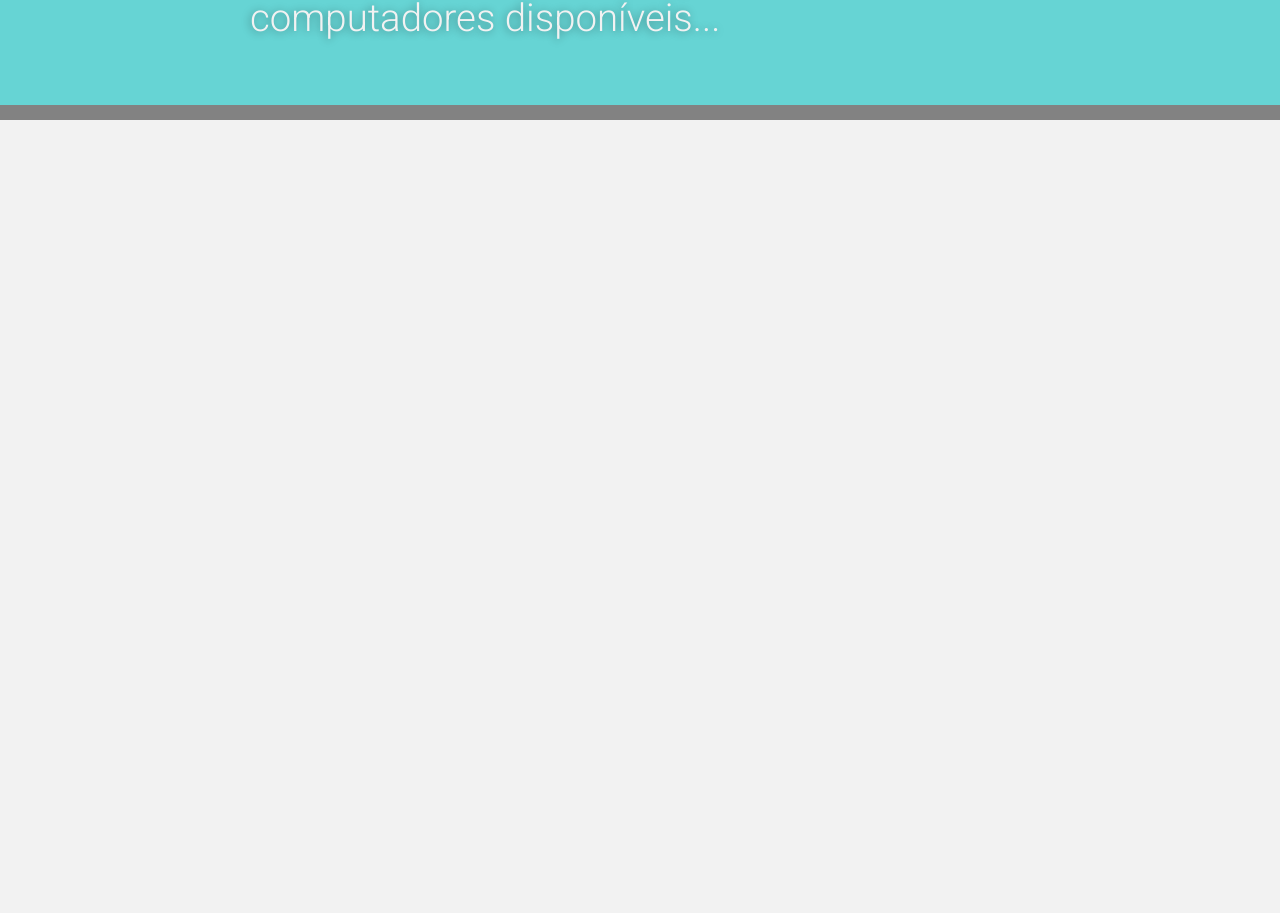
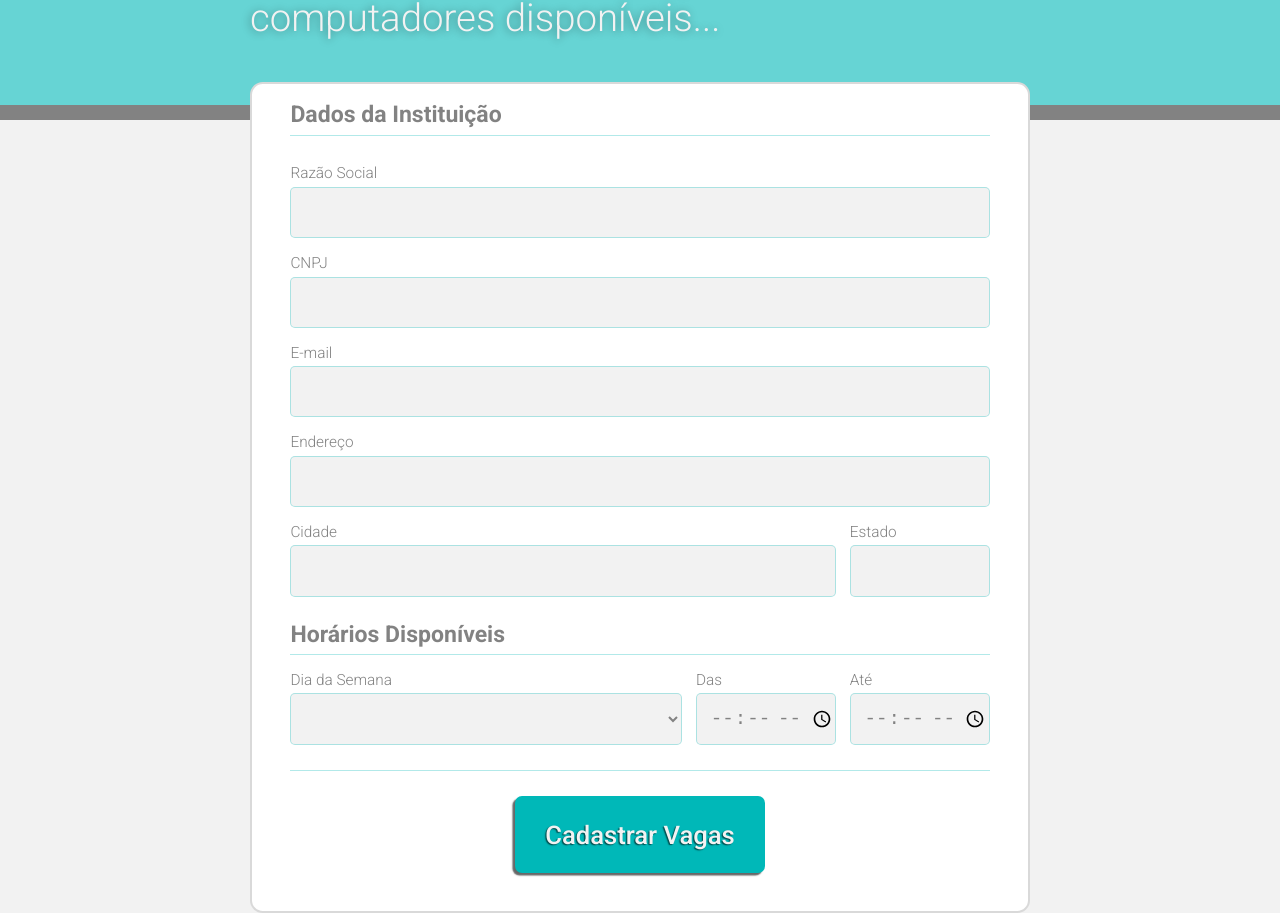
Before and after one commit to KaliloTeixeira/connectlab-frontend, a React (Create React App) app: page /school in a window 1280 px wide. Shown: the part 120-1033 px from the top of the page. Before the commit the page ends 800 px from the top, so only its background shows below. Built offline with nearby package versions, Linux system fonts and the light colour scheme.

Commit message:
feat/ Create School forms and styles

```diff
--- a/src/pages/school/index.js
+++ b/src/pages/school/index.js
@@ -6,12 +6,90 @@ import Header from '../../components/Header';
 
 const title = "Cadastre os horários e a quantidade de computadores disponíveis...";
 
+const weekdays = [
+    "Domingo",
+    "Segunda-feira",
+    "Terça-feira",
+    "Quarta-feira",
+    "Quinta-feira",
+    "Sexta-feira",
+    "Sábado"
+];
 
 export default class School extends React.Component {
     render() {
         return (
             <div className="school-page" >
                 <Header title={title} />
+                <div className="school-forms-container">
+                    <div className="school-forms-subtitle">
+                        <h1>Dados da Instituição</h1>
+                    </div>
+
+                    <div className="school-forms-section" >
+                        <div className="school-input-block">
+                            <label for="name" >Razão Social</label>
+                            <input type="text" name="name" id="name" required ></input>
+                        </div>
+                        <div className="school-input-block">
+                            <label for="cnpj" >CNPJ</label>
+                            <input type="text" name="cnpj" id="cnpj" required ></input>
+                        </div>
+                        <div className="school-input-block">
+                            <label for="email" >E-mail</label>
+                            <input type="email" name="email" id="email" required ></input>
+                        </div>
+                        <div className="school-input-block">
+                            <label for="adress" >Endereço</label>
+                            <input type="text" name="adress" id="adress" required ></input>
+                        </div>
+                        <div className="school-input-block" id="city-state-block">
+                            <div id="city">
+                                <label for="city" >Cidade</label>
+                                <input type="text" name="city" id="city" required ></input>
+                            </div>
+                            <div id="state">
+                                <label for="state" >Estado</label>
+                                <input type="text" name="state" id="state" required ></input>
+                            </div>
+                        </div>
+                    </div>
+
+                    <div className="school-forms-subtitle">
+                        <h1>Horários Disponíveis</h1>
+                    </div>
+                    <div className="school-forms-section" >
+                        <div className="lab-available">
+                            <div className="school-select-block">
+                                <label for="weekday" >Dia da Semana </label>
+                                <select name="weekday" id="weekday" placeholder="Dia da semana" onChange={this.handleWeekdayChange}>
+                                    <option value="" selected="" ></option>
+                                    {weekdays.map(weekday => (
+                                        <option value={weekdays.indexOf(weekday)}>
+                                            {weekday}
+                                        </option>
+                                    ))}
+                                </select>
+                            </div>
+
+                            <div className="lab-input-block">
+                                <label for="time-from">Das </label>
+                                <input type="time" name="time-from" id="time-from" min="0" max="24" placeholder="horário" onChange={this.handleTimeChange} />
+                                {/* value={this.state.forms.time} */}
+                            </div>
+                            <div className="lab-input-block">
+                                <label for="time-to">Até </label>
+                                <input type="time" name="time-to" id="time-to" min="0" max="24" placeholder="horário" onChange={this.handleTimeChange} />
+                                {/* value={this.state.forms.time} */}
+                            </div>
+                        </div>
+                    </div>
+
+                    <div className="btn-container" >
+                        <div className="btn-action">Cadastrar Vagas</div>
+                    </div>
+                </div>
+
             </div>
         )
     }
--- a/src/pages/school/styles.css
+++ b/src/pages/school/styles.css
@@ -1,9 +1,203 @@
 .school-page {
     width: 100%;
     height: 100%;
+}
 
-    /* display: flex; */
-    /* justify-content: center; */
+.school-page .school-forms-container {
+    width: 90%;
+    max-width: 780px;
+    height: fit-content;
+    margin: -3rem auto 3rem;
+    padding: 1rem 3rem;
 
-    /* color: var(--color-text-in-green); */
+    border-radius: 1rem;
+    border: solid 2px rgba(130, 130, 130, 0.3);
+    color: var(--color-text-in-white);
+    font-family: "Roboto" sans-serif;
+
+    background-color: #ffffff;
 }
+
+.school-page .school-forms-container .school-forms-subtitle {
+    border-bottom: 1px solid rgba(102, 212, 212, 0.5);
+    font-size: 0.9rem;
+    line-height: 3rem;
+}
+
+.school-page .school-forms-container .school-forms-section {
+    margin-top: 1rem;
+    margin-bottom: 1.5rem;
+}
+
+.school-page .school-forms-section .school-input-block {
+    display: flex;
+    flex-wrap: wrap;
+}
+
+.school-page .school-forms-section .school-input-block label {
+    width: 100%;
+    font-size: 1.2rem;
+    line-height: 2rem;
+    font-weight: 300;
+    margin-top: 1rem;
+}
+
+.school-page .school-forms-section .school-input-block input {
+    width: 100%;
+    height: 4rem;
+
+    background-color: var(--color-background);
+    border: 1px solid rgba(102, 212, 212, 0.5);
+    border-radius: 5px;
+
+    font-size: 1.5rem;
+    font-weight: 300;
+    color: var(--color-text-in-white);
+    padding-left: 1rem;
+}
+
+.school-page .school-forms-section .school-input-block input:focus {
+    border-bottom: 2px solid var(--color-primary);
+}
+
+.school-page .school-forms-section #city-state-block {
+    flex-wrap: unset;
+    justify-content: space-between;
+    margin-top: 1rem;
+}
+
+.school-page .school-forms-section #city-state-block #city {
+    width: 78%;
+}
+
+.school-page .school-forms-section #city-state-block #state {
+    width: 20%;
+}
+
+.school-page .school-forms-section #city-state-block #city input,
+.school-page .school-forms-section #city-state-block #state input {
+    width: 100%;
+    padding-left: 1rem;
+}
+
+.school-page .school-forms-section .lab-available {
+    display: grid;
+    grid-template-rows: 1fr 1fr;
+    grid-template-columns: 1fr 1fr;
+    grid-template-areas:
+    "weekday weekday"
+    "time-from time-to";
+
+    justify-content: space-between;
+
+    margin-bottom: 2rem;
+}
+
+
+.school-page .school-forms-section .lab-available .school-select-block label,
+.school-page .school-forms-section .lab-available .lab-input-block label {
+    font-size: 1.2rem;
+    line-height: 2rem;
+    font-weight: 300;
+    margin-top: 1rem;
+}
+
+.school-page .school-forms-section .lab-available .school-select-block select,
+.school-page .school-forms-section .lab-available .lab-input-block input {
+    width: 100%;
+    height: 4rem;
+
+    background-color: var(--color-background);
+    border: 1px solid rgba(102, 212, 212, 0.5);
+    border-radius: 5px;
+
+    font-size: 1.5rem;
+    font-weight: 300;
+    color: var(--color-text-in-white);
+    padding-left: 1rem;
+}
+
+.school-page .school-forms-section .lab-available .school-select-block select:focus,
+.school-page .school-forms-section .lab-available .lab-input-block input:focus {
+    border-bottom: 2px solid var(--color-primary);
+}
+
+.school-page .school-forms-section .lab-available .school-select-block {
+    grid-area: weekday;
+}
+
+.school-page .school-forms-section .lab-available .lab-input-block {
+    grid-area: time-from time-to;
+    margin-top: 0.5rem;
+    width: 95%;
+}
+
+.school-page .btn-container {
+    width: 100%;
+    height: 10rem;
+    display: flex;
+    justify-content: center;
+    align-items: center;
+
+    border-top: 1px solid rgba(102, 212, 212, 0.5);
+}
+
+.school-page .btn-action {
+    margin: 5px 1%;
+    width: 20rem;
+    max-width: 250px;
+    height: 6rem;
+
+    display: flex;
+    justify-content: center;
+    align-items: center;
+
+
+    border: none;
+    border-radius: 7px;
+
+    text-decoration: none;
+    font-family: 'Roboto', sans-serif;
+    font-size: 2rem;
+    color: var(--color-text-in-green);
+
+    box-shadow: rgba(0, 0, 0, 0.6) -0.2rem 0.2rem 0.1rem ;
+    text-shadow: rgba(0, 0, 0, 0.6) -0.1rem 0.1rem 0.1rem ;
+
+    cursor: pointer;
+}
+
+.school-page .btn-action:hover {
+    transform: translateY(-5%);
+}
+
+.school-page .btn-action {
+    background-color: var(--color-primary);
+
+    background-image: -webkit-linear-gradient(45deg, var(--color-primary-lighter) 50%, transparent 50%);
+    background-image: linear-gradient(45deg, var(--color-primary-lighter) 50%, transparent 50%);
+    background-position: 100%;
+    background-size: 400%;
+    -webkit-transition: background 0.3s ease-in-out;
+    transition: all 0.3s ease-in-out;
+  }
+
+  .school-page .btn-action:hover {
+    background-position: 0;
+  }
+
+@media(min-width: 750px){
+    .school-page .school-forms-section .lab-available {
+        display: flex;
+        justify-content: space-between;
+    }
+
+    .school-page .school-forms-section .lab-available .school-select-block {
+        width: 56%;
+    }
+
+    .school-page .school-forms-section .lab-available .lab-input-block {
+        width: 20%;
+        margin-top: unset;
+    }
+}
```
